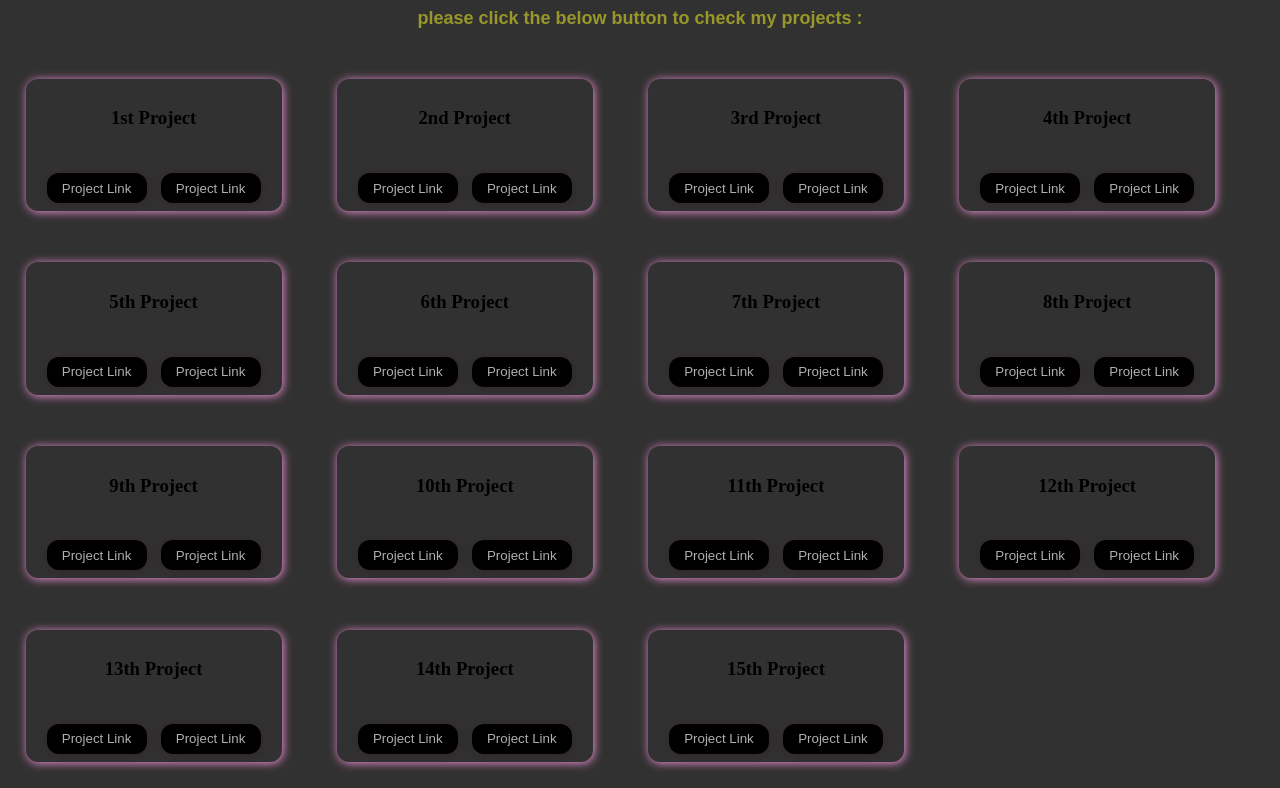
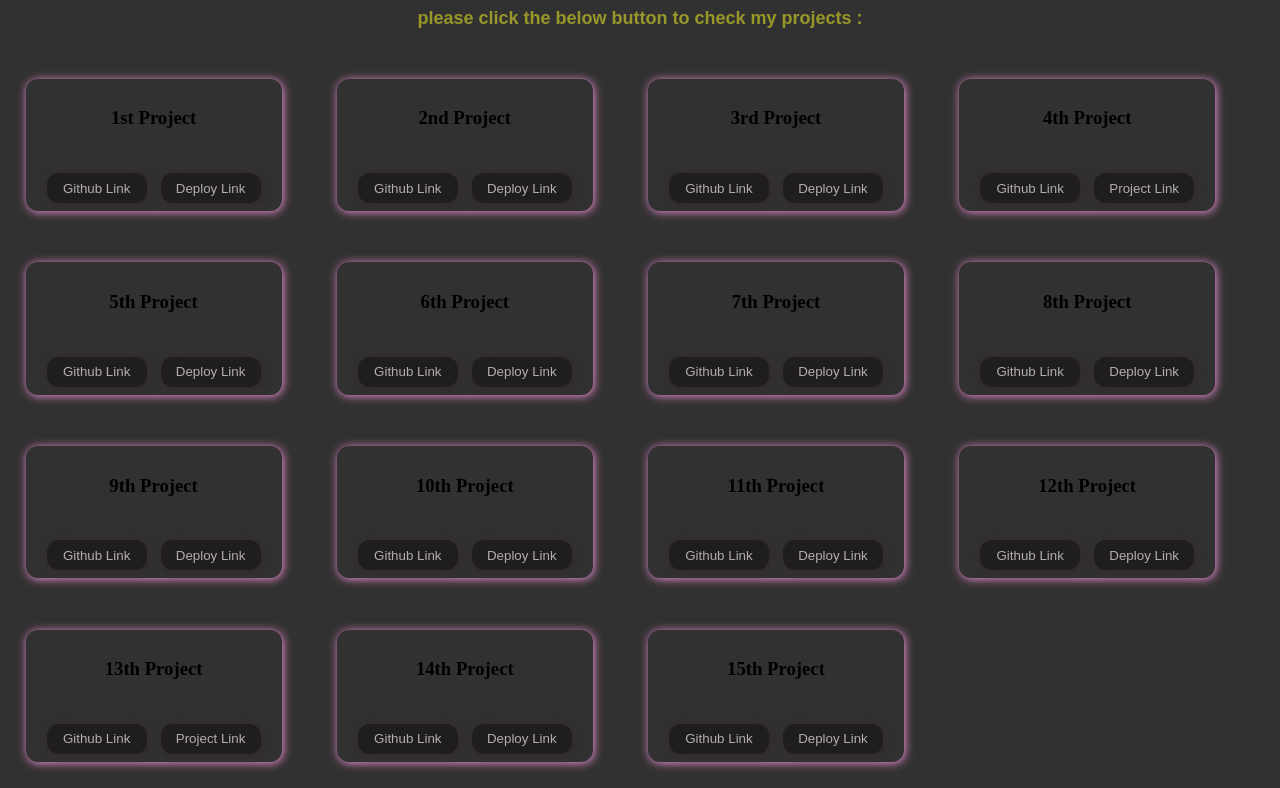
Before and after one commit to nehapandey-dev/mywebsite, a plain HTML site: page index.html in a window 1280 px wide. Shown: the part 146-934 px from the top of the page. Drawn offline with Linux system fonts and the light colour scheme.

Commit message:
my updated files

```diff
--- a/index.html
+++ b/index.html
@@ -61,7 +61,7 @@
         <div class="main">
             <div class="about-me">
                 <h1>Hello there it's me <span>Neha</span></h1>
-                <h1>Welcome to my portfolio page</h1>
+                <h1>Welcome to my portfolio</h1>
             </div>
     </header>
     <div class="knowmore">
@@ -73,8 +73,8 @@
             </h3>
         </div>
         <div class="des">
-            <a href="https://github.com/nehapandey-dev/project1"><button>Project Link</button></a>
-            <a href="https://neha-project-one.netlify.app"><button>Project Link</button></a>
+            <a href="https://github.com/nehapandey-dev/project1" target="_blank"><button>Github Link</button></a>
+            <a href="https://neha-project-one.netlify.app" target="_blank"><button>Deploy Link</button></a>
         </div>
     </div>
 
@@ -84,8 +84,8 @@
             </h3>
         </div>
         <div class="des">
-            <a href="https://github.com/nehapandey-dev/project1"><button>Project Link</button></a>
-            <a href="https://neha-project-one.netlify.app"><button>Project Link</button></a>
+            <a href="https://github.com/nehapandey-dev/project2" target="_blank"><button>Github Link</button></a>
+            <a href="https://project-two-nehadev.netlify.app" target="_blank"><button>Deploy Link</button></a>
         </div>
     </div>
 
@@ -95,8 +95,8 @@
             </h3>
         </div>
         <div class="des">
-            <a href="https://github.com/nehapandey-dev/project1"><button>Project Link</button></a>
-            <a href="https://neha-project-one.netlify.app"><button>Project Link</button></a>
+            <a href="https://github.com/nehapandey-dev/project3" target="_blank"><button>Github Link</button></a>
+            <a href="https://neha-project-three.netlify.app" target="_blank"><button>Deploy Link</button></a>
         </div>
     </div>
 
@@ -106,8 +106,8 @@
             </h3>
         </div>
         <div class="des">
-            <a href="https://github.com/nehapandey-dev/project1"><button>Project Link</button></a>
-            <a href="https://neha-project-one.netlify.app"><button>Project Link</button></a>
+            <a href="https://github.com/nehapandey-dev/project4" target="_blank"><button>Github Link</button></a>
+            <a href="https://neha-project-four.netlify.app" target="_blank"><button>Project Link</button></a>
         </div>
     </div>
 
@@ -117,8 +117,8 @@
             </h3>
         </div>
         <div class="des">
-            <a href="https://github.com/nehapandey-dev/project1"><button>Project Link</button></a>
-            <a href="https://neha-project-one.netlify.app"><button>Project Link</button></a>
+            <a href="https://github.com/nehapandey-dev/project5" target="_blank"><button>Github Link</button></a>
+            <a href="https://neha-project-five.netlify.app" target="_blank"><button>Deploy Link</button></a>
         </div>
     </div>
 
@@ -128,8 +128,8 @@
             </h3>
         </div>
         <div class="des">
-            <a href="https://github.com/nehapandey-dev/project1"><button>Project Link</button></a>
-            <a href="https://neha-project-one.netlify.app"><button>Project Link</button></a>
+            <a href="https://github.com/nehapandey-dev/project6" target="_blank"><button>Github Link</button></a>
+            <a href="https://neha-project-six.netlify.app" target="_blank"><button>Deploy Link</button></a>
         </div>
     </div>
 
@@ -139,8 +139,8 @@
             </h3>
         </div>
         <div class="des">
-            <a href="https://github.com/nehapandey-dev/project1"><button>Project Link</button></a>
-            <a href="https://neha-project-one.netlify.app"><button>Project Link</button></a>
+            <a href="https://github.com/nehapandey-dev/Project7" target="_blank"><button>Github Link</button></a>
+            <a href="https://neha-project-seven.netlify.app" target="_blank"><button>Deploy Link</button></a>
         </div>
     </div>
 
@@ -150,8 +150,8 @@
             </h3>
         </div>
         <div class="des">
-            <a href="https://github.com/nehapandey-dev/project1"><button>Project Link</button></a>
-            <a href="https://neha-project-one.netlify.app"><button>Project Link</button></a>
+            <a href="https://github.com/nehapandey-dev/Project8" target="_blank"><button>Github Link</button></a>
+            <a href="https://neha-project-eight.netlify.app" target="_blank"><button>Deploy Link</button></a>
         </div>
     </div>
 
@@ -161,8 +161,8 @@
             </h3>
         </div>
         <div class="des">
-            <a href="https://github.com/nehapandey-dev/project1"><button>Project Link</button></a>
-            <a href="https://neha-project-one.netlify.app"><button>Project Link</button></a>
+            <a href="https://github.com/nehapandey-dev/project9" target="_blank"><button>Github Link</button></a>
+            <a href="https://neha-project-nine.netlify.app" target="_blank"><button>Deploy Link</button></a>
         </div>
     </div>
 
@@ -172,8 +172,8 @@
             </h3>
         </div>
         <div class="des">
-            <a href="https://github.com/nehapandey-dev/project1"><button>Project Link</button></a>
-            <a href="https://neha-project-one.netlify.app"><button>Project Link</button></a>
+            <a href="https://github.com/nehapandey-dev/project10" target="_blank"><button>Github Link</button></a>
+            <a href="https://neha-project-ten.netlify.app" target="_blank"><button>Deploy Link</button></a>
         </div>
     </div>
 
@@ -183,8 +183,8 @@
             </h3>
         </div>
         <div class="des">
-            <a href="https://github.com/nehapandey-dev/project1"><button>Project Link</button></a>
-            <a href="https://neha-project-one.netlify.app"><button>Project Link</button></a>
+            <a href="https://github.com/nehapandey-dev/project11" target="_blank"><button>Github Link</button></a>
+            <a href="https://neha-project-eleven.netlify.app" target="_blank"><button>Deploy Link</button></a>
         </div>
     </div>
 
@@ -194,8 +194,8 @@
             </h3>
         </div>
         <div class="des">
-            <a href="https://github.com/nehapandey-dev/project1"><button>Project Link</button></a>
-            <a href="https://neha-project-one.netlify.app"><button>Project Link</button></a>
+            <a href="https://github.com/nehapandey-dev/project12" target="_blank"><button>Github Link</button></a>
+            <a href="https://neha-project-twelve.netlify.app" target="_blank"><button>Deploy Link</button></a>
         </div>
     </div>
 
@@ -205,8 +205,8 @@
             </h3>
         </div>
         <div class="des">
-            <a href="https://github.com/nehapandey-dev/project1"><button>Project Link</button></a>
-            <a href="https://neha-project-one.netlify.app"><button>Project Link</button></a>
+            <a href="https://github.com/nehapandey-dev/project1" target="_blank"><button>Github Link</button></a>
+            <a href="https://neha-project-one.netlify.app" target="_blank"><button>Project Link</button></a>
         </div>
     </div>
 
@@ -216,8 +216,8 @@
             </h3>
         </div>
         <div class="des">
-            <a href="https://github.com/nehapandey-dev/project1"><button>Project Link</button></a>
-            <a href="https://neha-project-one.netlify.app"><button>Project Link</button></a>
+            <a href="https://github.com/nehapandey-dev/project1" target="_blank"><button>Github Link</button></a>
+            <a href="https://neha-project-one.netlify.app" target="_blank"><button>Deploy Link</button></a>
         </div>
     </div>
 
@@ -227,8 +227,8 @@
             </h3>
         </div>
         <div class="des">
-            <a href="https://github.com/nehapandey-dev/project1"><button>Project Link</button></a>
-            <a href="https://neha-project-one.netlify.app"><button>Project Link</button></a>
+            <a href="https://github.com/nehapandey-dev/project15" target="_blank"><button>Github Link</button></a>
+            <a href="https://neha-project-fifteen.netlify.app" target="_blank"><button>Deploy Link</button></a>
         </div>
     </div>
     </div>
--- a/style.css
+++ b/style.css
@@ -1,6 +1,6 @@
 html,
 body {
-  background:rgb(50, 49, 49);
+  background: rgb(50, 49, 49);
   color: white;
   margin: 0;
   padding: 0;
@@ -8,79 +8,94 @@ body {
   min-height: 100vh;
   border-style: none;
 }
+
 * {
   position: relative;
 }
-h1{
+
+h1 {
   font-size: 30px;
   color: white;
   text-align: center;
-  font-family:'Lucida Sans', 'Lucida Sans Regular', 'Lucida Grande', 'Lucida Sans Unicode', Geneva, Verdana, sans-serif ;
+  font-family: 'Lucida Sans', 'Lucida Sans Regular', 'Lucida Grande', 'Lucida Sans Unicode', Geneva, Verdana, sans-serif;
 }
+
 span {
-    color:#ff2d75;
+  color: #ff2d75;
 }
+
 .knowmore {
   text-align: center;
   font-size: 18px;
   font-family: Arial, Helvetica, sans-serif;
   color: rgb(151, 151, 42);
 }
+
 .about-me h1 {
   color: rgb(198, 193, 193);
-  animation: flash ; /* referring directly to the animation's @keyframe declaration */
-  animation-duration: 10s; /* don't forget to set a duration! */
+  animation: flash;
+  /* referring directly to the animation's @keyframe declaration */
+  animation-duration: 10s;
+  /* don't forget to set a duration! */
 }
-.card{
+
+.card {
   width: 20%;
   display: inline-block;
   background-color: transparent;
   box-shadow: 1px 1px 10px rgb(241, 147, 219);
-    border-radius:12px;
+  border-radius: 12px;
   margin: 2%;
 }
 
-h3{
+
+h3 {
   color: black;
 }
 
 button {
   height: 30px;
   width: 100px;
-    background-color: black;
+  background-color: rgb(31, 29, 29);
   border-radius: 12px;
   margin: 10px 0;
   border-style: none;
   color: rgb(178, 174, 174);
   box-shadow: 1px 1px 10px rgb(50, 38, 47);
-    border-radius:12px;
+  border-radius: 12px;
   margin: 2%;
 }
-button:hover{
+
+button:hover {
   content: "";
   background-color: #9b566e;
 }
-.title{
+
+.title {
 
   text-align: center;
   padding: 10px;
 
 }
-.des{
+
+.des {
   padding: 3px;
   text-align: center;
   padding-top: 10px;
   border-bottom-right-radius: 5px;
   border-bottom-left-radius: 5px;
 }
+
 .main {
   z-index: 1;
 }
+
 .bubbles {
   position: relative;
   display: flex;
   z-index: 2;
 }
+
 .bubbles span {
   position: relative;
   width: 20px;
@@ -95,20 +110,19 @@ button:hover{
   animation-duration: calc(305s /var(--i));
 }
 
-  .bubbles span:nth-child(even)
-  { background-color: #ff2d75;
+.bubbles span:nth-child(even) {
+  background-color: #ff2d75;
   box-shadow: 0 0 0 8px #4fc3dc44,
     0 0 20px #ff2d75,
     0 0 20px #ff2d75;
 }
-  @keyframes animate
-  {
-    100%
-    {
+
+@keyframes animate {
+  100% {
     transform: translateY(100vh) scale(0);
   }
-    10%
-    {
+
+  10% {
     transform: translateY(0100vh) scale(0);
   }
 }
```
Lines whose indentation alone changed are shown as unchanged.
